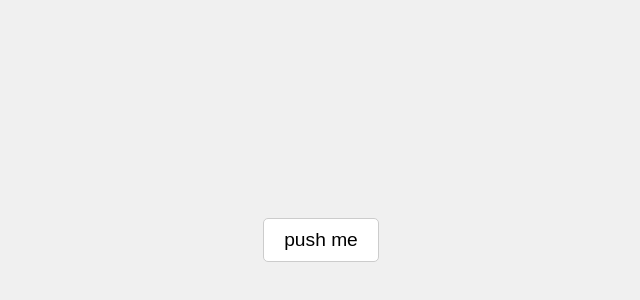
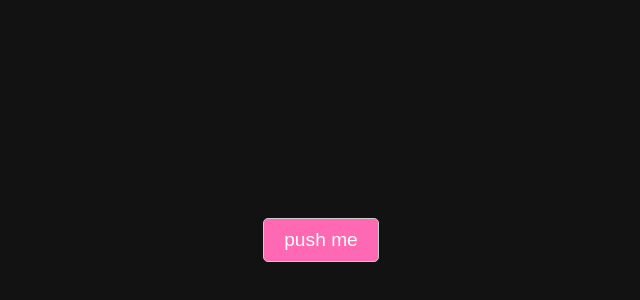
Before and after one commit to cfsanderson-fulcrum/silly-sandbox, a plain HTML site: page index.html in a window 1280 px wide. Shown: the part 150-450 px from the top of the page, without its empty margins (319-959 px from the left). Drawn offline with Linux system fonts and the light colour scheme.

Commit message:
dark theme with pink button

```diff
--- a/styles.css
+++ b/styles.css
@@ -4,7 +4,8 @@ body {
     align-items: center;
     height: 100vh;
     margin: 0;
-    background-color: #f0f0f0;
+    background-color: #121212;
+    color: #fff;
     font-family: sans-serif;
 }
 
@@ -18,7 +19,8 @@ body {
     cursor: pointer;
     border: 1px solid #ccc;
     border-radius: 5px;
-    background-color: #fff;
+    background-color: #ff69b4;
+    color: #fff;
 }
 
 #emoji-display {
@@ -29,5 +31,5 @@ body {
 #message-display {
     font-size: 1.5em;
     margin-top: 10px;
-    color: #555;
+    color: #ccc;
 }
```
